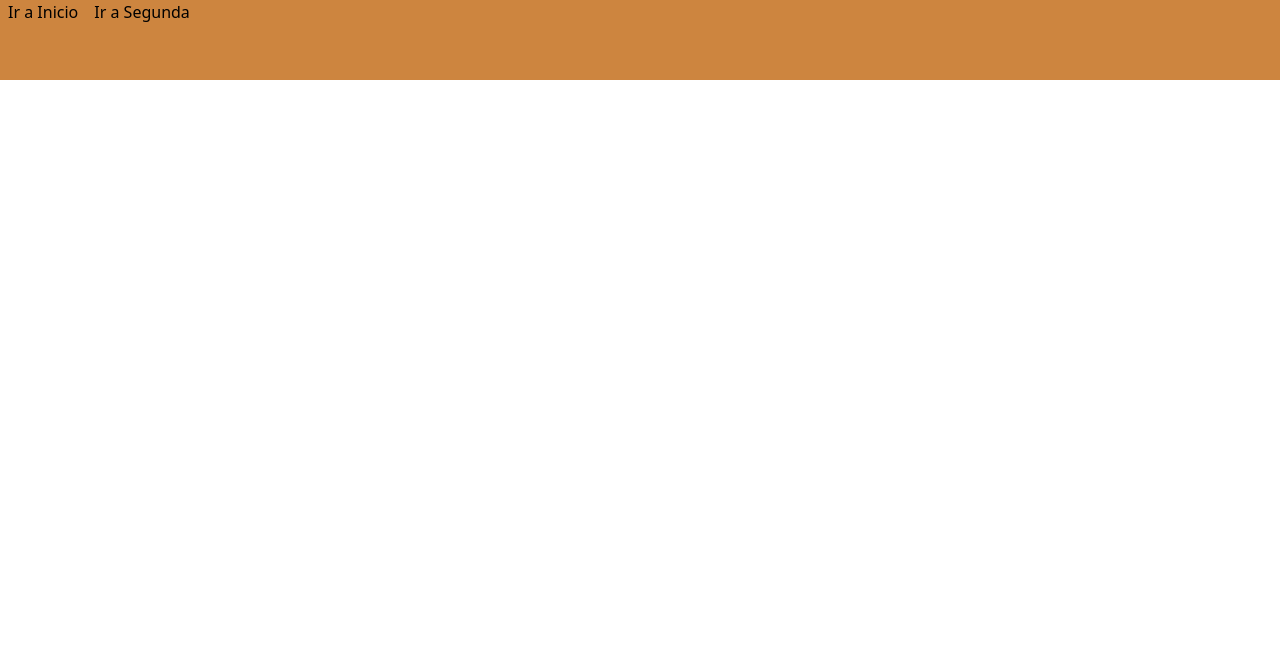
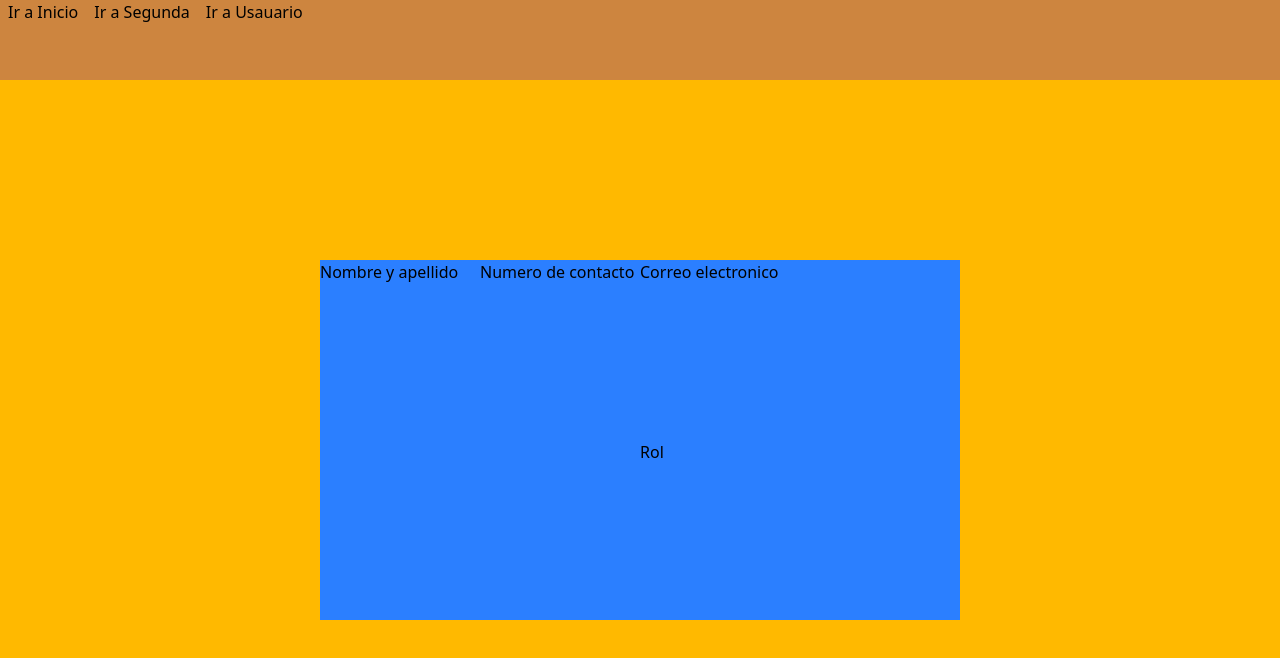
Before and after one commit to DDSlayer64/Proyecto01, a Vue app: page /usuario in a window 1280 px wide. Shown: the top 658 px of the page. Built offline with nearby package versions, Linux system fonts and the light colour scheme.

Commit message:
Se agrego rama Cristian

```diff
--- a/src/components/Navegacion.vue
+++ b/src/components/Navegacion.vue
@@ -10,5 +10,8 @@
         <router-link to="segunda" class="hover:bg-amber-200 px-2">Ir a Segunda
 
         </router-link>
+        <router-link to="usuario" class="hover:bg-amber-200 px-2">Ir a Usauario
+
+        </router-link>
     </nav>
 </template>
--- a/src/router/index.js
+++ b/src/router/index.js
@@ -1,7 +1,7 @@
 import {createRouter, createWebHistory} from 'vue-router'
 import Inicio from '../views/Inicio.vue'
 import Segunda from '../views/Segunda.vue'
-
+import Usuario from '../views/Usuario.vue'
 
 const router = createRouter(
     {
@@ -16,6 +16,11 @@ const router = createRouter(
                 path:"/segunda",
                 component: Segunda,
                 name: 'segunda'
+            },
+            {
+                path:"/usuario",
+                component: Usuario,
+                name: 'usuario'
             }
         ]
     }
--- a/src/views/Inicio.vue
+++ b/src/views/Inicio.vue
@@ -4,5 +4,6 @@ import { RouterLink } from 'vue-router';
 
 <template>
     <h1>Esta es la vista de inicio</h1>
-    <router-link to="segunda"> Ir a Segunda</router-link>
+    <router-link to="segunda"> Ir a Segunda <br></router-link>
+    <router-link to="usuario">Ir a Usuario <br></router-link>
 </template>
--- a/src/views/Segunda.vue
+++ b/src/views/Segunda.vue
@@ -4,5 +4,6 @@ import Inicio from './Inicio.vue';
 
 <template>
     <h1>Esta es la segunda vista</h1>
-    <router-link to="inicio">Ir a Inicio</router-link>
+    <router-link to="inicio">Ir a Inicio <br></router-link>
+    <router-link to="usuario">Ir a Usuario <br></router-link>
 </template>
--- /dev/null
+++ b/src/views/Usuario.vue
@@ -0,0 +1,21 @@
+<script setup>
+import Inicio from './Inicio.vue';
+</script>
+
+<template>
+    <div class="todo bg-amber-400 w-screen h-[90vh] flex justify-center items-center">
+        <div class="bg-blue-500 w-[50vw] h-[50%] flex">
+            <div class="w-[50%] h-[100%] flex items-left">
+                <div class="w-[100%] h-[50%]"><h3>Nombre y apellido</h3></div>
+                <div class="w-[100%] h-[50%]"><h3>Numero de contacto</h3></div>
+
+            </div>
+            <div class="w-[50%] h-[100%] ">
+                <div class="w-[100%] h-[50%]"><p>Correo electronico</p></div>
+                <div class="w-[100%] h-[50%]"><p>Rol</p></div>
+
+
+            </div>
+        </div>
+    </div>
+</template>
```
